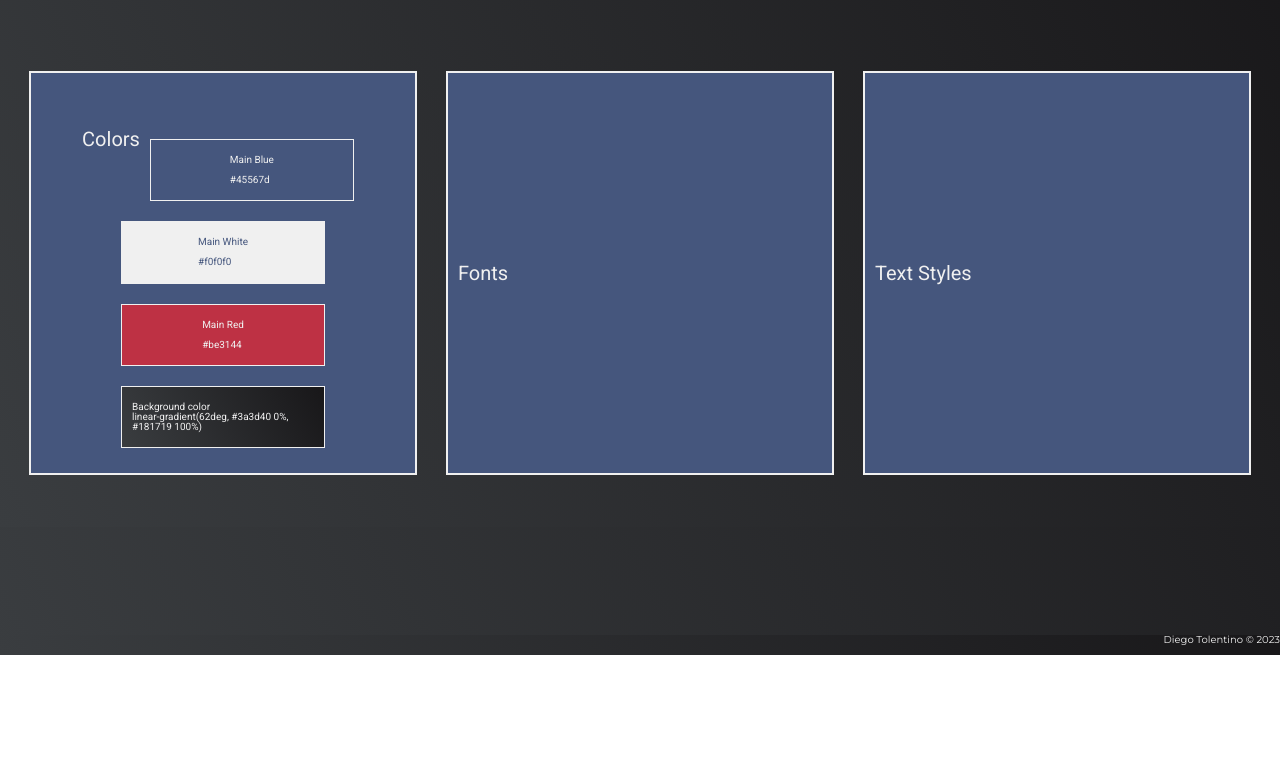
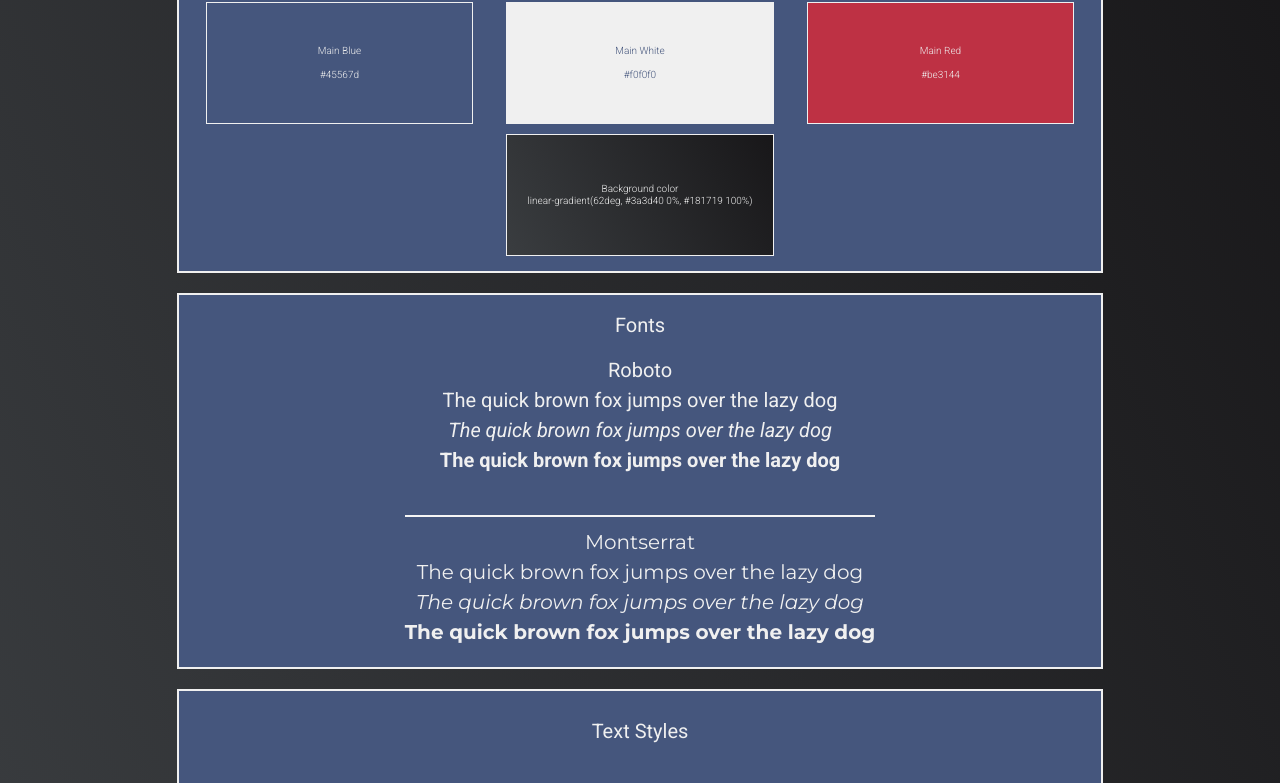
Before and after one commit to tolerevo/my-web-styleguide, a plain HTML site: page index.html in a window 1280 px wide. Shown: the part 145-928 px from the top of the page. Before the commit the page ends 800 px from the top, so only its background shows below. Drawn offline with Linux system fonts and the light colour scheme.

Commit message:
RENDER BASIC

```diff
--- a/index.html
+++ b/index.html
@@ -21,14 +21,14 @@
 
   <!-- Landing page -->
 
-
+  <h1 class="title">My Website Style Guide</h1>
   <main>
-    <h1 class="title">My Website Style Guide</h1>
 
     <!-- Colors section -->
-    <section class="wrapper">
+
+    <section class="wrapper color">
       <div class="container colors">
-        <h2 class="container-names">Colors</h2>
+        <h2 class="container-names">Colors</h2><br>
         <div class="container color" id="main-blue">
           <h3>Main Blue</h3><br>
           <p>#45567d</p>
@@ -52,15 +52,28 @@
     </section>
 
     <!-- Fonts section -->
-    <section class="wrapper">
+
+    <section class="wrapper fonts">
       <div class="container fonts">
         <h2 class="container-names">Fonts</h2>
+        <div class="text-wrapper">
+          <h3 class="roboto">Roboto</h3>
+          <p class="roboto" id="underline">The quick brown fox jumps over the lazy dog</p>
+          <p class="roboto" id="italic">The quick brown fox jumps over the lazy dog</p>
+          <p class="roboto" id="bold">The quick brown fox jumps over the lazy dog</p><br>
+          <hr>
+          <h3 class="montserrat">Montserrat</h3>
+          <p class="montserrat"id="underline">The quick brown fox jumps over the lazy dog</p>
+          <p class="montserrat" id="italic">The quick brown fox jumps over the lazy dog</p>
+          <p class="montserrat" id="bold">The quick brown fox jumps over the lazy dog</p>
+        </div>
       </div>
     </section>
 
 
     <!-- Text Styles Section -->
-    <section class="wrapper">
+
+    <section class="wrapper styles">
       <div class="container styles">
         <h2 class="container-names">Text Styles</h2>
       </div>
--- a/styles.css
+++ b/styles.css
@@ -3,19 +3,87 @@
    License: none (public domain)
 */
 
-html, body, div, span, applet, object, iframe,
-h1, h2, h3, h4, h5, h6, p, blockquote, pre,
-a, abbr, acronym, address, big, cite, code,
-del, dfn, em, img, ins, kbd, q, s, samp,
-small, strike, strong, sub, sup, tt, var,
-b, u, i, center,
-dl, dt, dd, ol, ul, li,
-fieldset, form, label, legend,
-table, caption, tbody, tfoot, thead, tr, th, td,
-article, aside, canvas, details, embed,
-figure, figcaption, footer, header, hgroup,
-menu, nav, output, ruby, section, summary,
-time, mark, audio, video {
+html,
+body,
+div,
+span,
+applet,
+object,
+iframe,
+h1,
+h2,
+h3,
+h4,
+h5,
+h6,
+p,
+blockquote,
+pre,
+a,
+abbr,
+acronym,
+address,
+big,
+cite,
+code,
+del,
+dfn,
+em,
+img,
+ins,
+kbd,
+q,
+s,
+samp,
+small,
+strike,
+strong,
+sub,
+sup,
+tt,
+var,
+b,
+u,
+i,
+center,
+dl,
+dt,
+dd,
+ol,
+ul,
+li,
+fieldset,
+form,
+label,
+legend,
+table,
+caption,
+tbody,
+tfoot,
+thead,
+tr,
+th,
+td,
+article,
+aside,
+canvas,
+details,
+embed,
+figure,
+figcaption,
+footer,
+header,
+hgroup,
+menu,
+nav,
+output,
+ruby,
+section,
+summary,
+time,
+mark,
+audio,
+video {
   margin: 0;
   padding: 0;
   border: 0;
@@ -23,25 +91,43 @@ time, mark, audio, video {
   font: inherit;
   vertical-align: baseline;
 }
+
 /* HTML5 display-role reset for older browsers */
-article, aside, details, figcaption, figure,
-footer, header, hgroup, menu, nav, section {
+article,
+aside,
+details,
+figcaption,
+figure,
+footer,
+header,
+hgroup,
+menu,
+nav,
+section {
   display: block;
 }
+
 body {
   line-height: 1;
 }
-ol, ul {
+
+ol,
+ul {
   list-style: none;
 }
-blockquote, q {
+
+blockquote,
+q {
   quotes: none;
 }
-blockquote:before, blockquote:after,
+
+blockquote:before,
+blockquote:after,
 q:beforeh1 q:after {
   content: '';
   content: none;
 }
+
 table {
   border-collapse: collapse;
   border-spacing: 0;
@@ -64,14 +150,13 @@ html {
 }
 
 body {
-  position: relative;
-  background-image: var(--background-color, gray );
+  background-image: var(--background-color, gray);
   background-size: cover;
   background-repeat: no-repeat;
-  position:relative;
-  display: inline-flex;
+  position: relative;
+  display: inline-block;
   width: 100%;
-  height: 100vh;
+  height: 100%;
 }
 
 main {
@@ -79,15 +164,14 @@ main {
   background-image: var(--background-color, gray);
   display: flex;
   width: 100vw;
-  flex-flow: row wrap;
-  justify-content: space-evenly;
-  align-content: space-around;
+  flex-flow: column wrap;
+  align-content: space-evenly;
   margin-bottom: 10%;
 }
 
 footer {
-  display:block;
-  position:absolute;
+  display: block;
+  position: relative;
   background-image: var(--background-color, gray);
   font-family: 'Montserrat', sans-serif, monospace;
   font-weight: 400;
@@ -96,16 +180,16 @@ footer {
   height: 2rem;
   width: 100%;
   text-align: right;
-  line-height: 1;
+  line-height: 2;
 }
 
 section.wrapper {
-  display: inline-flex;
-  flex-flow: row wrap;
+  display: inline-block;
 }
+
 h1.title {
-  display: block;
-  font-family: 'Montserrat', sans-serif, monospace ;
+  display: inline-block;
+  font-family: 'Montserrat', sans-serif, monospace;
   color: var(--main-white, whitesmoke);
   font-weight: light;
   font-size: 4rem;
@@ -117,21 +201,23 @@ h1.title {
   padding: 1rem 0;
 }
 
-section.wrapper{
-  display:inline-flex;
-  border: 2px solid var(--main-white,skyblue);
-  flex-flow: row wrap;
-  width: 30vw;
-  height: 50vh;
+
+main section.wrapper {
+  border: 2px solid var(--main-white, skyblue);
+  width: 72%;
+  min-width: 40%;
+  display: inline-block;
+  height: fit-content;
+  min-height: 35vh;
   background-color: var(--main-blue, skyblue);
   font-family: 'Roboto', sans-serif, monospace;
   color: var(--main-white, red);
-  align-content: space-evenly;
-
+  margin: 10px 0;
+  position: relative;
 }
 
 div.container {
-  display:flex;
+  display: flex;
   flex-flow: row wrap;
   align-content: space-evenly;
   margin: 10px;
@@ -140,24 +226,65 @@ div.container {
 }
 
 div.container.color {
-  display:flex;
-  padding: 10px;
-  width: 50%;
-  height: 14%;
-  flex-flow:column wrap;
+  display: block;
+  padding: 20px;
+  width: 25%;
+  height: 8rem;
+  margin: 0.5em auto;
   border: 1px solid var(--main-white, whitesmoke);
-  overflow: hidden;
+  overflow: scroll;
   font-family: 'Roboto', sans-serif, monospace;
-  font-size: 10px;
-  opacity: none;
+  font-size: 1rem;;
+  font-weight: 300;
+  text-align: center;
+  line-height: 1.2;
+}
+
+div.container.fonts {
+  text-align: center;
+  line-height: 1.5;
+  font-size: 20px;
+  width: 100%;
+  margin: 0 auto;
+  padding-bottom: 1em;
+}
+
+h3.montserrat,
+p.montserrat {
+  font-family: 'Montserrat', sans-serif, monospace;
+}
+
+h3.roboto,
+p.roboto {
+  font-family: 'Roboto', sans-serif, monospace;
+}
+
+p#bold {
+  font-weight: bold;
+}
+
+p#italic {
+  font-style: italic;
+}
+
+h2.container-names {
+  width: 100%;
+  text-align: center;
+  line-height: 3em;
+  font-size: 20px;
 
 }
-div.color#main-blue{
+
+hr {
+  border: 1px solid whitesmoke;
+}
+
+div.color#main-blue {
   background-color: var(--main-blue);
 
 }
 
-div.color#main-white{
+div.color#main-white {
   background-color: var(--main-white);
   color: var(--main-blue);
 
```
Lines whose indentation alone changed are shown as unchanged.
